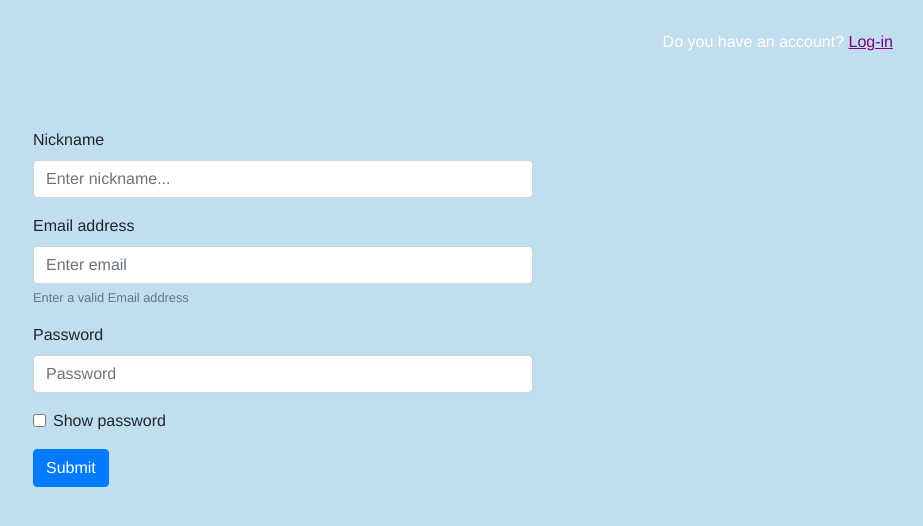
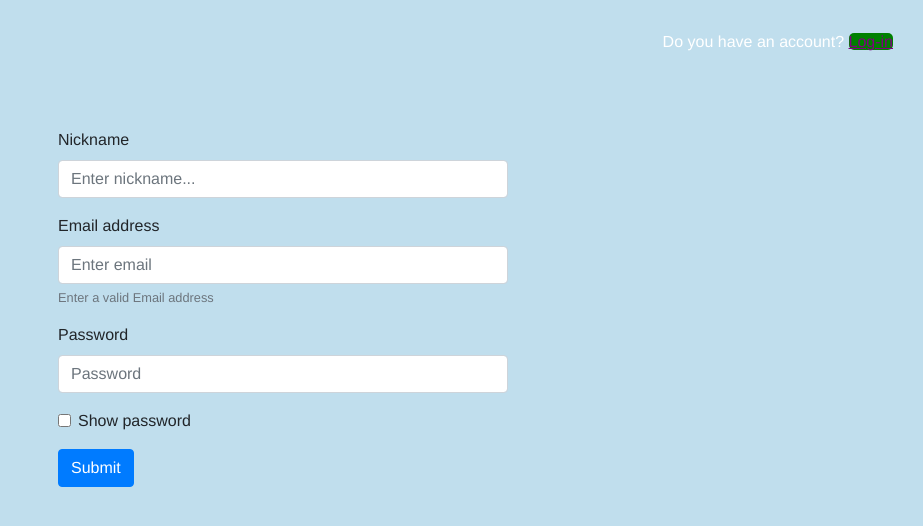
Before and after one commit to StefanoSilv/twitter-react, a React (Create React App) app: page /signup in a window 1280 px wide. Shown: the top 526 px of the page, without its empty margins (357-1280 px from the left). Built offline with nearby package versions, Linux system fonts and the light colour scheme; the HTML template or start-up script is replaced by a standard one.

Commit message:
rename css files

```diff
--- a/src/Content.js
+++ b/src/Content.js
@@ -2,6 +2,7 @@ import React, {Component} from 'react';
 import './Content.css';
 import Newtwit from './Newtwit'
 import Oldtwits from './Oldtwits'
+import axios from 'axios'
 
 class Content extends Component {
 	// Data
@@ -11,13 +12,13 @@ class Content extends Component {
 	// Functions
 	//Functions to take the messages from the database and insert them in the state
 	componentWillMount() {
-		// axios.get('http://localhost:4000/api/messages').then( (res) =>{
-		// 	setState(
-		//
-		// 	)
-		// }).catch( (err) => {
-		//
-		// })
+		axios.get('http://localhost:4000/api/messages').then( (res) =>{
+			this.setState({
+				messages: res.data
+			})
+		}).catch( (err) => {
+			console.log('err', err);
+		})
 	}
 
 
--- a/src/Login.js
+++ b/src/Login.js
@@ -1,5 +1,5 @@
 import React, {Component} from 'react';
-// import './Login.css';
+import './login.css';
 import axios from 'axios'
 
 class Login extends Component {
--- a/src/Signup.js
+++ b/src/Signup.js
@@ -1,5 +1,5 @@
 import React, {Component} from 'react';
-import './Signup.css';
+import './signup.css';
 import axios from 'axios'
 
 class Signup extends Component {
--- a/src/signup.css
+++ b/src/signup.css
@@ -15,4 +15,6 @@ form{
 	color: purple;
 	cursor: pointer;
 	text-decoration: underline;
+	background-color: green;
+	border-radius: 5px;
 }
```
